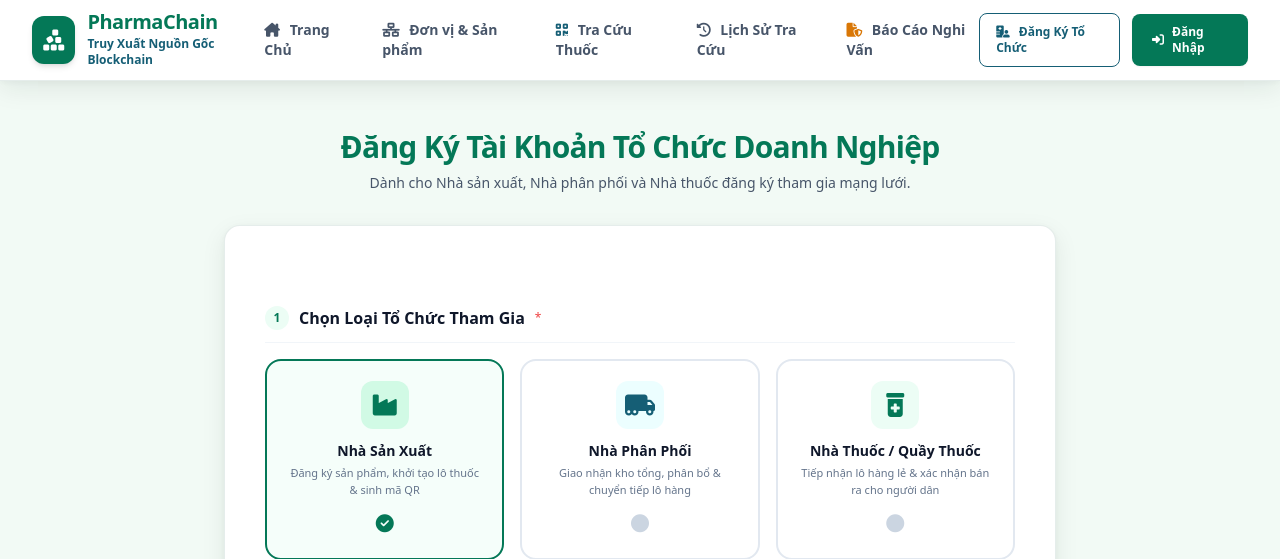
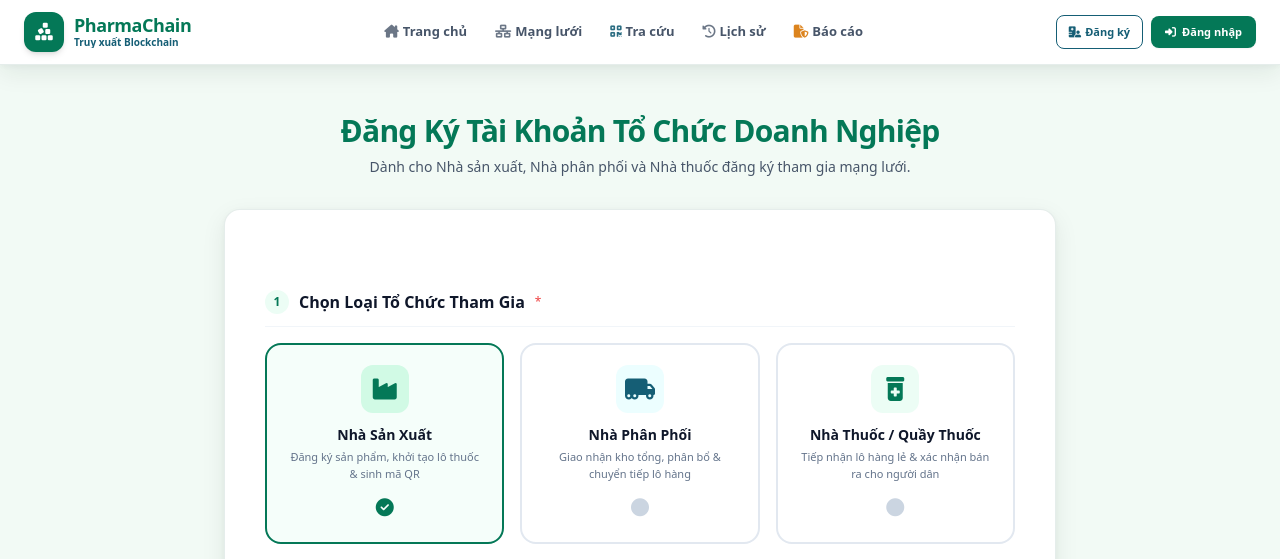
Before and after one commit to Ltnha/truy_xuat_thuoc, a Laravel app: page /dang-ky-to-chuc in a window 1280 px wide. Shown: the top 559 px of the page. Run offline with Laravel 12, Linux system fonts and the light colour scheme; some libraries are stand-ins or nearby versions.

Commit message:
Tối ưu header: rút gọn nhãn menu, giảm khoảng cách tránh tràn chữ

```diff
--- a/resources/views/layoutNguoiTieuDung/navbarNguoiTieuDung.blade.php
+++ b/resources/views/layoutNguoiTieuDung/navbarNguoiTieuDung.blade.php
@@ -1,77 +1,77 @@
 <header class="bg-white border-b border-emerald-900/10 sticky top-0 z-50 bong-xanh">
-  <div class="max-w-7xl mx-auto px-4 sm:px-6 lg:px-8 h-20 flex items-center justify-between">
+  <div class="max-w-7xl mx-auto px-3 sm:px-5 lg:px-6 h-16 lg:h-18 flex items-center justify-between gap-3">
 
     <!-- Logo thương hiệu -->
-    <a href="{{ url('/') }}" class="flex items-center gap-3 group">
-      <div class="w-12 h-12 rounded-xl bg-emerald-700 flex items-center justify-center text-white text-2xl shadow-md group-hover:bg-emerald-800 transition-all">
+    <a href="{{ url('/') }}" class="flex items-center gap-2.5 group shrink-0 min-w-0">
+      <div class="w-10 h-10 rounded-xl bg-emerald-700 flex items-center justify-center text-white text-xl shadow-md group-hover:bg-emerald-800 transition-all shrink-0">
         <i class="fa-solid fa-cubes-stacked"></i>
       </div>
-      <div>
-        <span class="block text-xl font-bold text-emerald-700 tracking-tight leading-none">PharmaChain</span>
-        <span class="block text-xs font-semibold text-cyan-800 mt-1">Truy Xuất Nguồn Gốc Blockchain</span>
+      <div class="min-w-0">
+        <span class="block text-lg font-bold text-emerald-700 tracking-tight leading-none truncate">PharmaChain</span>
+        <span class="hidden sm:block text-[10px] font-semibold text-cyan-800 mt-0.5 leading-tight truncate">Truy xuất Blockchain</span>
       </div>
     </a>
 
     <!-- Menu Desktop -->
-    <nav class="hidden md:flex items-center gap-8">
-      <a href="{{ url('/') }}" class="text-sm font-semibold hover:text-emerald-700 transition-colors {{ Request::is('/') ? 'text-emerald-700 border-b-2 border-emerald-700 pb-1' : 'text-slate-600' }}">
-        <i class="fa-solid fa-house-chimney mr-1.5"></i> Trang Chủ
+    <nav class="hidden lg:flex items-center gap-1 xl:gap-2 flex-1 justify-center min-w-0">
+      <a href="{{ url('/') }}" class="whitespace-nowrap px-2.5 py-1.5 rounded-md text-[13px] font-semibold hover:text-emerald-700 hover:bg-emerald-50 transition-colors {{ Request::is('/') ? 'text-emerald-700 bg-emerald-50' : 'text-slate-600' }}">
+        <i class="fa-solid fa-house-chimney mr-1 opacity-80"></i>Trang chủ
       </a>
-      <a href="{{ url('/mang-luoi') }}" class="text-sm font-semibold hover:text-emerald-700 transition-colors {{ Request::is('mang-luoi') ? 'text-emerald-700 border-b-2 border-emerald-700 pb-1' : 'text-slate-600' }}">
-        <i class="fa-solid fa-network-wired mr-1.5"></i> Đơn vị & Sản phẩm
+      <a href="{{ url('/mang-luoi') }}" class="whitespace-nowrap px-2.5 py-1.5 rounded-md text-[13px] font-semibold hover:text-emerald-700 hover:bg-emerald-50 transition-colors {{ Request::is('mang-luoi') ? 'text-emerald-700 bg-emerald-50' : 'text-slate-600' }}">
+        <i class="fa-solid fa-network-wired mr-1 opacity-80"></i>Mạng lưới
       </a>
-      <a href="{{ url('/tra-cuu-nguon-goc') }}" class="text-sm font-semibold hover:text-emerald-700 transition-colors {{ Request::is('tra-cuu-nguon-goc') ? 'text-emerald-700 border-b-2 border-emerald-700 pb-1' : 'text-slate-600' }}">
-        <i class="fa-solid fa-qrcode mr-1.5 text-cyan-800"></i> Tra Cứu Thuốc
+      <a href="{{ url('/tra-cuu-nguon-goc') }}" class="whitespace-nowrap px-2.5 py-1.5 rounded-md text-[13px] font-semibold hover:text-emerald-700 hover:bg-emerald-50 transition-colors {{ Request::is('tra-cuu-nguon-goc') ? 'text-emerald-700 bg-emerald-50' : 'text-slate-600' }}">
+        <i class="fa-solid fa-qrcode mr-1 text-cyan-800 opacity-90"></i>Tra cứu
       </a>
-      <a href="{{ url('/lich-su-tra-cuu') }}" class="text-sm font-semibold hover:text-emerald-700 transition-colors {{ Request::is('lich-su-tra-cuu') ? 'text-emerald-700 border-b-2 border-emerald-700 pb-1' : 'text-slate-600' }}">
-        <i class="fa-solid fa-clock-rotate-left mr-1.5"></i> Lịch Sử Tra Cứu
+      <a href="{{ url('/lich-su-tra-cuu') }}" class="whitespace-nowrap px-2.5 py-1.5 rounded-md text-[13px] font-semibold hover:text-emerald-700 hover:bg-emerald-50 transition-colors {{ Request::is('lich-su-tra-cuu') ? 'text-emerald-700 bg-emerald-50' : 'text-slate-600' }}">
+        <i class="fa-solid fa-clock-rotate-left mr-1 opacity-80"></i>Lịch sử
       </a>
-      <a href="{{ url('/bao-cao-nghi-van') }}" class="text-sm font-semibold hover:text-amber-600 transition-colors {{ Request::is('bao-cao-nghi-van') ? 'text-amber-600 border-b-2 border-amber-600 pb-1' : 'text-slate-600' }}">
-        <i class="fa-solid fa-file-shield mr-1.5 text-amber-600"></i> Báo Cáo Nghi Vấn
+      <a href="{{ url('/bao-cao-nghi-van') }}" class="whitespace-nowrap px-2.5 py-1.5 rounded-md text-[13px] font-semibold hover:text-amber-600 hover:bg-amber-50 transition-colors {{ Request::is('bao-cao-nghi-van') ? 'text-amber-600 bg-amber-50' : 'text-slate-600' }}">
+        <i class="fa-solid fa-file-shield mr-1 text-amber-600 opacity-90"></i>Báo cáo
       </a>
     </nav>
 
     <!-- Nút hành động -->
-    <div class="hidden lg:flex items-center gap-3">
-      <a href="{{ url('/dang-ky-to-chuc') }}" class="px-4 py-2.5 rounded-lg border border-cyan-800 text-cyan-800 text-xs font-bold hover:bg-cyan-50 transition-all">
-        <i class="fa-solid fa-hospital-user mr-1.5"></i> Đăng Ký Tổ Chức
+    <div class="hidden lg:flex items-center gap-2 shrink-0">
+      <a href="{{ url('/dang-ky-to-chuc') }}" class="whitespace-nowrap px-3 py-2 rounded-lg border border-cyan-800 text-cyan-800 text-[11px] font-bold hover:bg-cyan-50 transition-all">
+        <i class="fa-solid fa-hospital-user mr-1"></i>Đăng ký
       </a>
-      <a href="{{ url('/dang-nhap') }}" class="px-5 py-2.5 rounded-lg bg-emerald-700 hover:bg-emerald-800 text-white text-xs font-bold shadow-sm transition-all flex items-center gap-2">
-        <i class="fa-solid fa-right-to-bracket"></i> Đăng Nhập
+      <a href="{{ url('/dang-nhap') }}" class="whitespace-nowrap px-3.5 py-2 rounded-lg bg-emerald-700 hover:bg-emerald-800 text-white text-[11px] font-bold shadow-sm transition-all inline-flex items-center gap-1.5">
+        <i class="fa-solid fa-right-to-bracket"></i>Đăng nhập
       </a>
     </div>
 
-    <!-- Nút Menu Mobile -->
-    <div class="flex items-center md:hidden">
-      <button id="nutMenuDiDong" class="p-2 text-slate-600 hover:text-emerald-700 text-xl">
+    <!-- Nút Menu Mobile / Tablet -->
+    <div class="flex items-center lg:hidden shrink-0">
+      <button id="nutMenuDiDong" type="button" class="p-2 text-slate-600 hover:text-emerald-700 text-xl" aria-label="Mở menu">
         <i class="fa-solid fa-bars"></i>
       </button>
     </div>
   </div>
 
   <!-- Menu Drawer Mobile -->
-  <div id="hopMenuDiDong" class="hidden md:hidden border-t border-emerald-900/10 bg-white px-4 pt-3 pb-6 space-y-3">
-    <a href="{{ url('/') }}" class="block py-2 text-sm font-semibold text-slate-900 hover:text-emerald-700">
-      <i class="fa-solid fa-house-chimney w-6 text-emerald-700"></i> Trang Chủ
+  <div id="hopMenuDiDong" class="hidden lg:hidden border-t border-emerald-900/10 bg-white px-4 pt-3 pb-6 space-y-1">
+    <a href="{{ url('/') }}" class="flex items-center gap-3 py-2.5 px-2 rounded-lg text-sm font-semibold text-slate-900 hover:text-emerald-700 hover:bg-emerald-50">
+      <i class="fa-solid fa-house-chimney w-5 text-center text-emerald-700"></i> Trang chủ
     </a>
-    <a href="{{ url('/mang-luoi') }}" class="block py-2 text-sm font-semibold text-slate-900 hover:text-emerald-700">
-      <i class="fa-solid fa-network-wired w-6 text-emerald-700"></i> Đơn vị & Sản phẩm
+    <a href="{{ url('/mang-luoi') }}" class="flex items-center gap-3 py-2.5 px-2 rounded-lg text-sm font-semibold text-slate-900 hover:text-emerald-700 hover:bg-emerald-50">
+      <i class="fa-solid fa-network-wired w-5 text-center text-emerald-700"></i> Mạng lưới
     </a>
-    <a href="{{ url('/tra-cuu-nguon-goc') }}" class="block py-2 text-sm font-semibold text-slate-900 hover:text-emerald-700">
-      <i class="fa-solid fa-qrcode w-6 text-cyan-800"></i> Tra Cứu Thuốc
+    <a href="{{ url('/tra-cuu-nguon-goc') }}" class="flex items-center gap-3 py-2.5 px-2 rounded-lg text-sm font-semibold text-slate-900 hover:text-emerald-700 hover:bg-emerald-50">
+      <i class="fa-solid fa-qrcode w-5 text-center text-cyan-800"></i> Tra cứu thuốc
     </a>
-    <a href="{{ url('/lich-su-tra-cuu') }}" class="block py-2 text-sm font-semibold text-slate-900 hover:text-emerald-700">
-      <i class="fa-solid fa-clock-rotate-left w-6 text-slate-500"></i> Lịch Sử Tra Cứu
+    <a href="{{ url('/lich-su-tra-cuu') }}" class="flex items-center gap-3 py-2.5 px-2 rounded-lg text-sm font-semibold text-slate-900 hover:text-emerald-700 hover:bg-emerald-50">
+      <i class="fa-solid fa-clock-rotate-left w-5 text-center text-slate-500"></i> Lịch sử tra cứu
     </a>
-    <a href="{{ url('/bao-cao-nghi-van') }}" class="block py-2 text-sm font-semibold text-amber-600">
-      <i class="fa-solid fa-file-shield w-6 text-amber-600"></i> Báo Cáo Nghi Vấn
+    <a href="{{ url('/bao-cao-nghi-van') }}" class="flex items-center gap-3 py-2.5 px-2 rounded-lg text-sm font-semibold text-amber-600 hover:bg-amber-50">
+      <i class="fa-solid fa-file-shield w-5 text-center text-amber-600"></i> Báo cáo nghi vấn
     </a>
-    <div class="pt-3 border-t border-emerald-900/10 flex flex-col gap-2">
+    <div class="pt-3 mt-2 border-t border-emerald-900/10 flex flex-col gap-2">
       <a href="{{ url('/dang-ky-to-chuc') }}" class="w-full text-center py-2.5 rounded-lg border border-cyan-800 text-cyan-800 font-bold text-xs">
-        Đăng Ký Tổ Chức
+        Đăng ký tổ chức
       </a>
       <a href="{{ url('/dang-nhap') }}" class="w-full text-center py-2.5 rounded-lg bg-emerald-700 text-white font-bold text-xs">
-        Đăng Nhập Hệ Thống
+        Đăng nhập
       </a>
     </div>
   </div>
```
